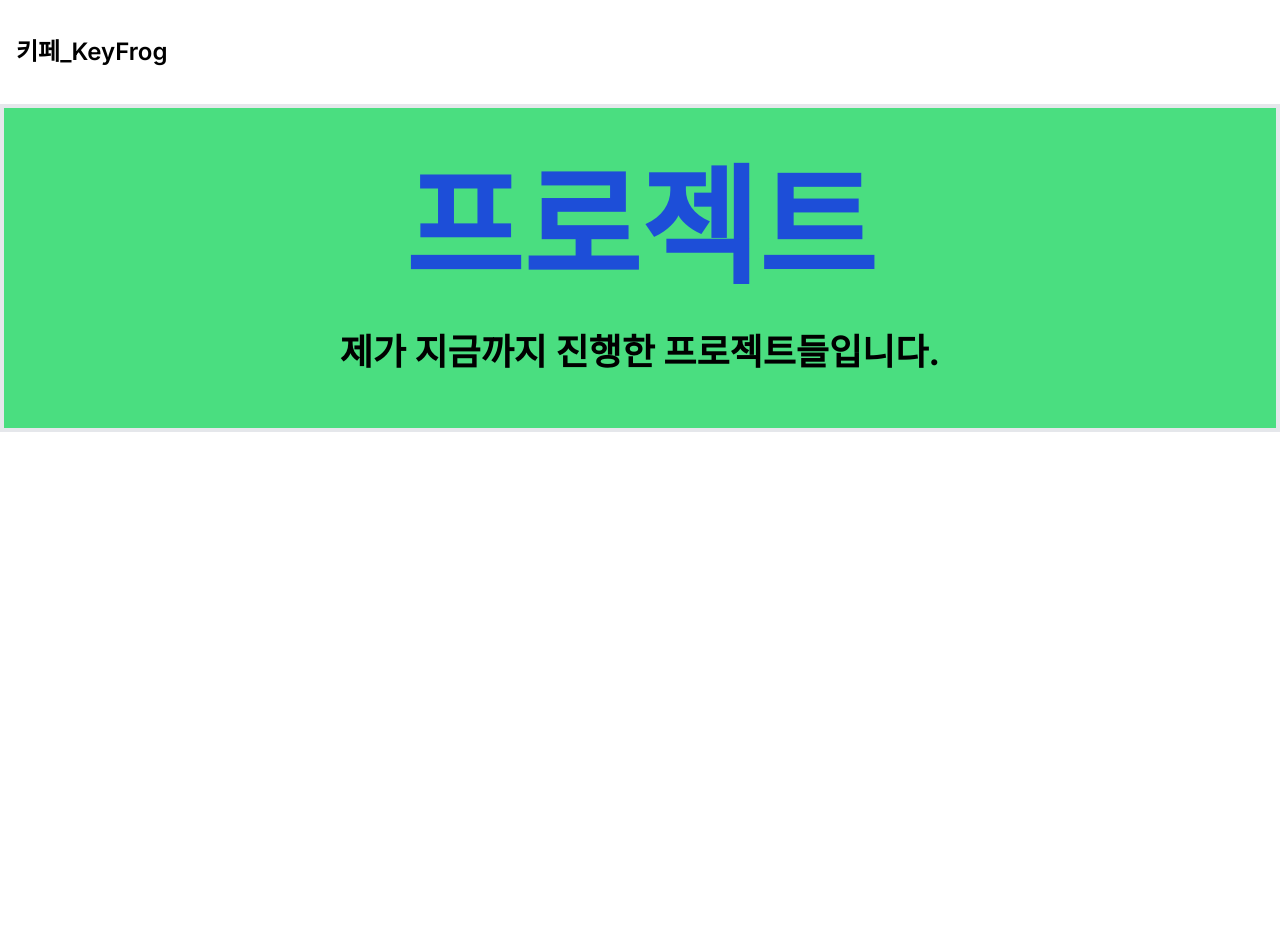
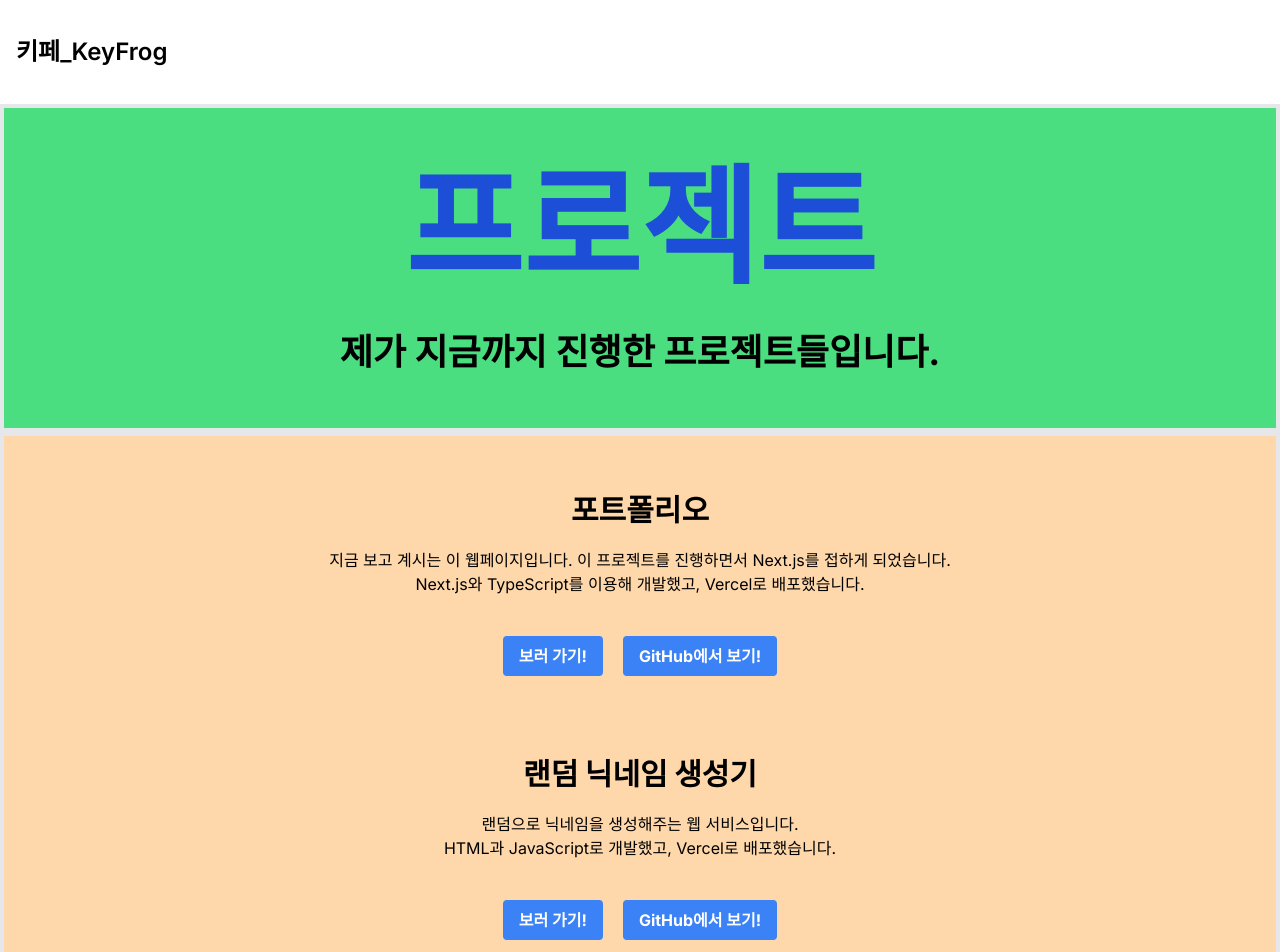
Before and after one commit to froggal/New-Portfolio, a Next.js app: page /projects in a window 1280 px wide. Shown: the top 952 px of the page. Before the commit the page ends 800 px from the top, so only its background shows below. Built offline with nearby package versions, Linux system fonts and the light colour scheme.

Commit message:
프로젝트들 추가

```diff
--- a/src/app/projects/page.tsx
+++ b/src/app/projects/page.tsx
@@ -1,12 +1,35 @@
-import Link from "next/link";
-
 export default function projects() {
   return (
     <>
-        <div className="bg-green-400 box-border h-100 w-100 p-4 border-4 mt-5 text-center">
-            <h1 className="mt-10 text-blue-700 font-extrabold text-9xl">프로젝트</h1>
-            <h2 className="my-10 text-4xl font-bold">제가 지금까지 진행한 프로젝트들입니다.</h2>
-        </div>
+      <div className="bg-green-400 box-border h-100 w-100 p-4 border-4 mt-5 text-center">
+        <h1 className="mt-10 text-blue-700 font-extrabold text-9xl">
+          프로젝트
+        </h1>
+        <h2 className="my-10 text-4xl font-bold">
+          제가 지금까지 진행한 프로젝트들입니다.
+        </h2>
+      </div>
+      <div
+        className="text-center bg-orange-200 box-border h-100 w-100 p-4 border-4"
+        id="projects"
+      >
+          <h1 className="mt-10 font-extrabold text-3xl">포트폴리오</h1>
+          <h2 className="mt-5">지금 보고 계시는 이 웹페이지입니다. 이 프로젝트를 진행하면서 Next.js를 접하게 되었습니다. <br /> Next.js와 TypeScript를 이용해 개발했고, Vercel로 배포했습니다.</h2>
+          <a href="https://kpj-portfolio.vercel.app/"><button className="my-10 bg-blue-500 hover:bg-blue-700 text-white font-bold py-2 px-4 rounded">
+            보러 가기!
+          </button></a>
+          <a href="https://github.com/froggal/New-Portfolio"><button className="my-10 ml-5 bg-blue-500 hover:bg-blue-700 text-white font-bold py-2 px-4 rounded">
+            GitHub에서 보기!
+          </button></a>
+          <h1 className="mt-10 font-extrabold text-3xl">랜덤 닉네임 생성기</h1>
+          <h2 className="mt-5">랜덤으로 닉네임을 생성해주는 웹 서비스입니다. <br /> HTML과 JavaScript로 개발했고, Vercel로 배포했습니다.</h2>
+          <a href="https://randomnick.vercel.app"><button className="my-10 bg-blue-500 hover:bg-blue-700 text-white font-bold py-2 px-4 rounded">
+            보러 가기!
+          </button></a>
+          <a href="https://github.com/froggal/Random-Nickname-Generator"><button className="my-10 ml-5 bg-blue-500 hover:bg-blue-700 text-white font-bold py-2 px-4 rounded">
+            GitHub에서 보기!
+          </button></a>
+      </div>
     </>
   );
 }
```
